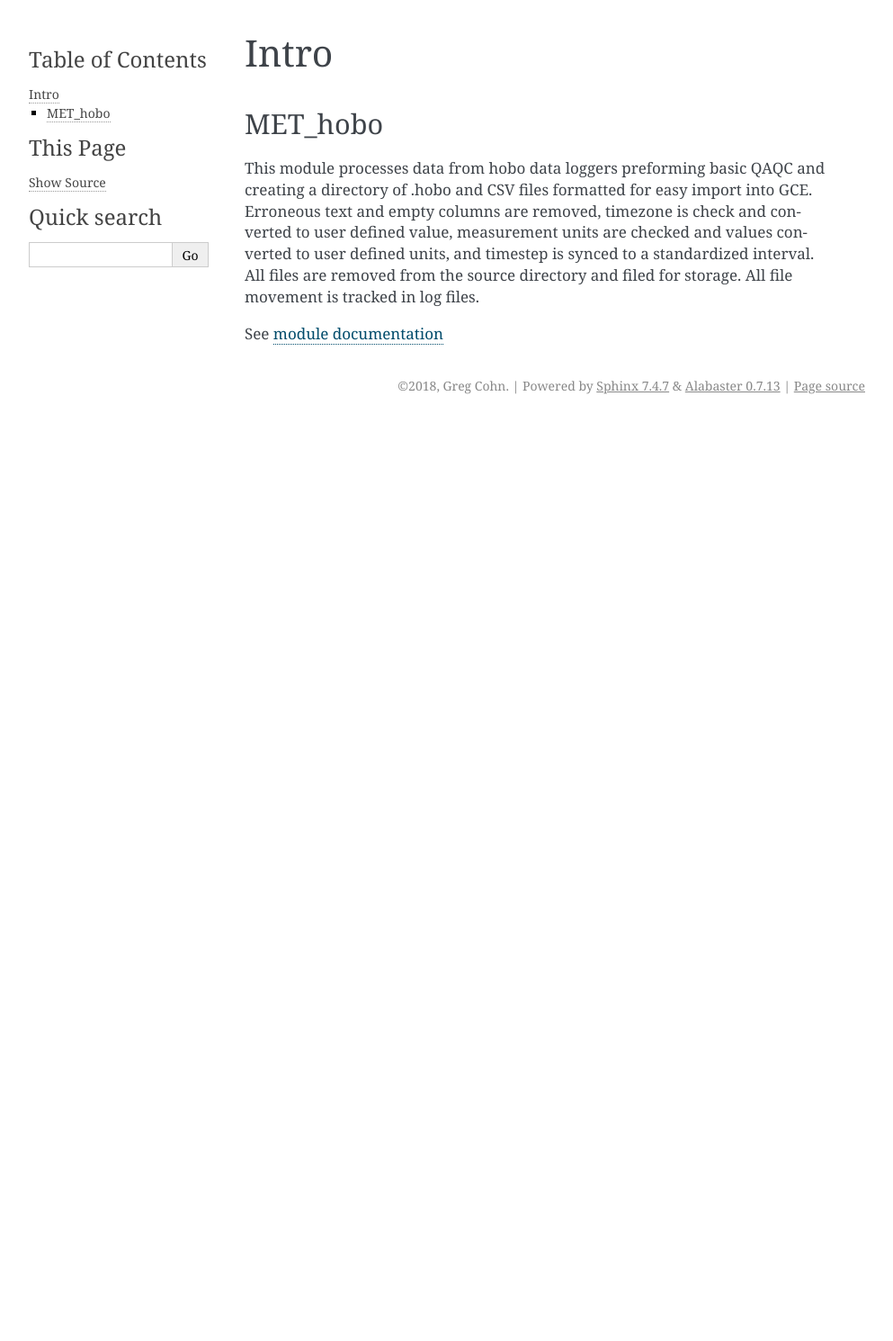
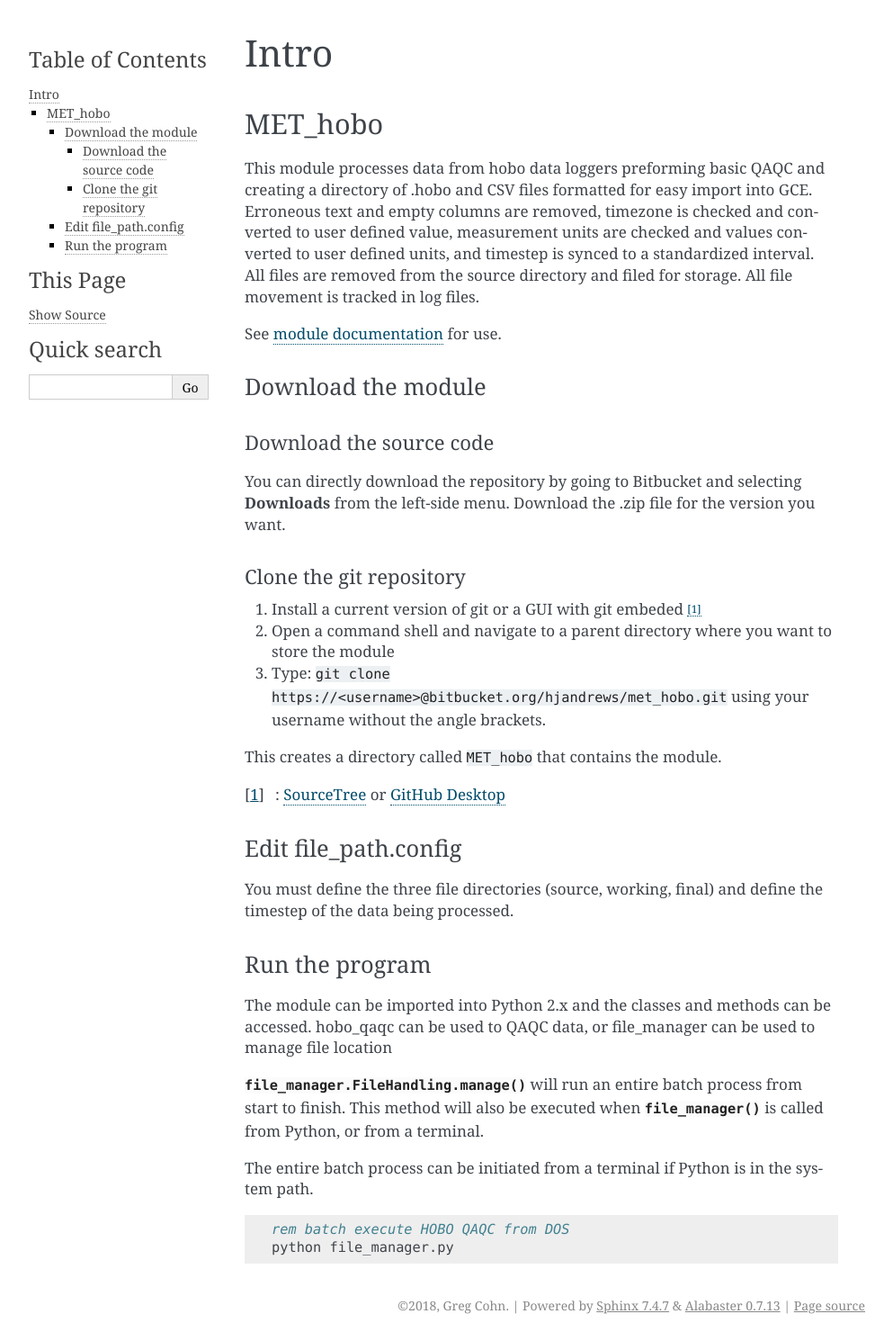
Before and after one commit to AndrewsForestLTER/im_hobo, a Sphinx documentation site: the page built from doc/source/includeREADME.rst, in a window 1280 px wide. Shown: the whole page at 90% size, without its empty margins (148-1141 px from the left). Built offline with Sphinx 7.4.7, drawn with Linux system fonts in a browser that asks for light colours; before the commit the page ends 900 px from its top, so only the background shows below that.

Commit message:
MODIFY: improve readme

```diff
--- a/README.rst
+++ b/README.rst
@@ -1,10 +1,45 @@
-========
 MET_hobo
 ========
 This module processes data from hobo data loggers preforming basic QAQC and creating a directory of .hobo
-and CSV files formatted for easy import into GCE. Erroneous text and empty columns are removed, timezone is check
+and CSV files formatted for easy import into GCE. Erroneous text and empty columns are removed, timezone is checked
 and converted to user defined value, measurement units are checked and values converted to user defined units, and
 timestep is synced to a standardized interval. All files are removed from the source directory and filed for storage.
 All file movement is tracked in log files.
 
-See `module documentation <https://bitbucket.org/hjandrews/met_hobo/downloads/MET_hobo_v0.2.pdf>`_
+See `module documentation <https://bitbucket.org/hjandrews/met_hobo/downloads/MET_hobo_v0.2.pdf>`_ for use.
+
+Download the module
+-------------------
+Download the source code
+^^^^^^^^^^^^^^^^^^^^^^^^
+You can directly download the repository by going to Bitbucket and selecting **Downloads** from the left-side menu.
+Download the .zip file for the version you want.
+
+Clone the git repository
+^^^^^^^^^^^^^^^^^^^^^^^^
+#. Install a current version of git or a GUI with git embeded  [#]_
+#. Open a command shell and navigate to a parent directory where you want to store the module
+#. Type: ``git clone https://<username>@bitbucket.org/hjandrews/met_hobo.git`` using your username without the angle brackets.
+
+This creates a directory called ``MET_hobo`` that contains the module.
+
+.. [#] : `SourceTree <https://www.sourcetreeapp.com/>`_ or `GitHub Desktop <https://desktop.github.com/>`_
+
+Edit file_path.config
+---------------------
+You must define the three file directories (source, working, final) and define the timestep of the data being processed.
+
+Run the program
+---------------
+The module can be imported into Python 2.x and the classes and methods can be accessed. hobo_qaqc can be used to QAQC
+data, or file_manager can be used to manage file location
+
+:meth:`file_manager.FileHandling.manage` will run an entire batch process from start to finish. This method will also
+be executed when :meth:`file_manager` is called from Python, or from a terminal.
+
+The entire batch process can be initiated from a terminal if Python is in the system path.
+
+.. code-block:: bat
+
+    rem batch execute HOBO QAQC from DOS
+    python file_manager.py
--- a/doc/source/includeREADME.rst
+++ b/doc/source/includeREADME.rst
@@ -1,3 +1,4 @@
+*****
 Intro
-=====
+*****
 .. include:: ../../README.rst
--- a/doc/source/index.rst
+++ b/doc/source/index.rst
@@ -3,6 +3,7 @@
    You can adapt this file completely to your liking, but it should at least
    contain the root `toctree` directive.
 
+======================
 MET_hobo documentation
 ======================
 
@@ -15,8 +16,9 @@ Contents:
    config_file
    modules
 
+******************
 Indices and tables
-==================
+******************
 
 * :ref:`genindex`
 * :ref:`modindex`
--- a/doc/source/modules.rst
+++ b/doc/source/modules.rst
@@ -1,5 +1,6 @@
+*************
 Python Module
-=============
+*************
 
 .. toctree::
    :maxdepth: 4
```
